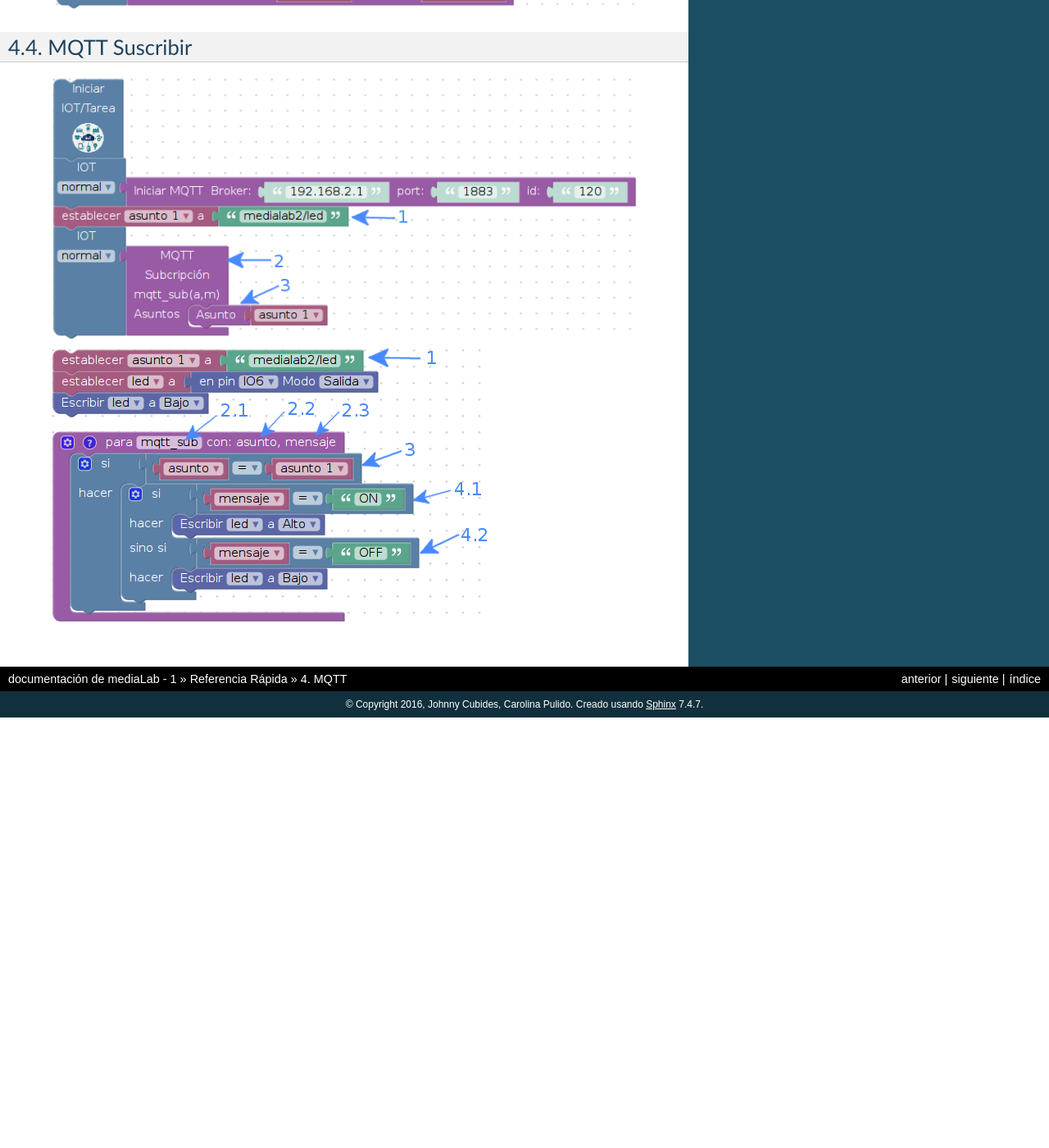
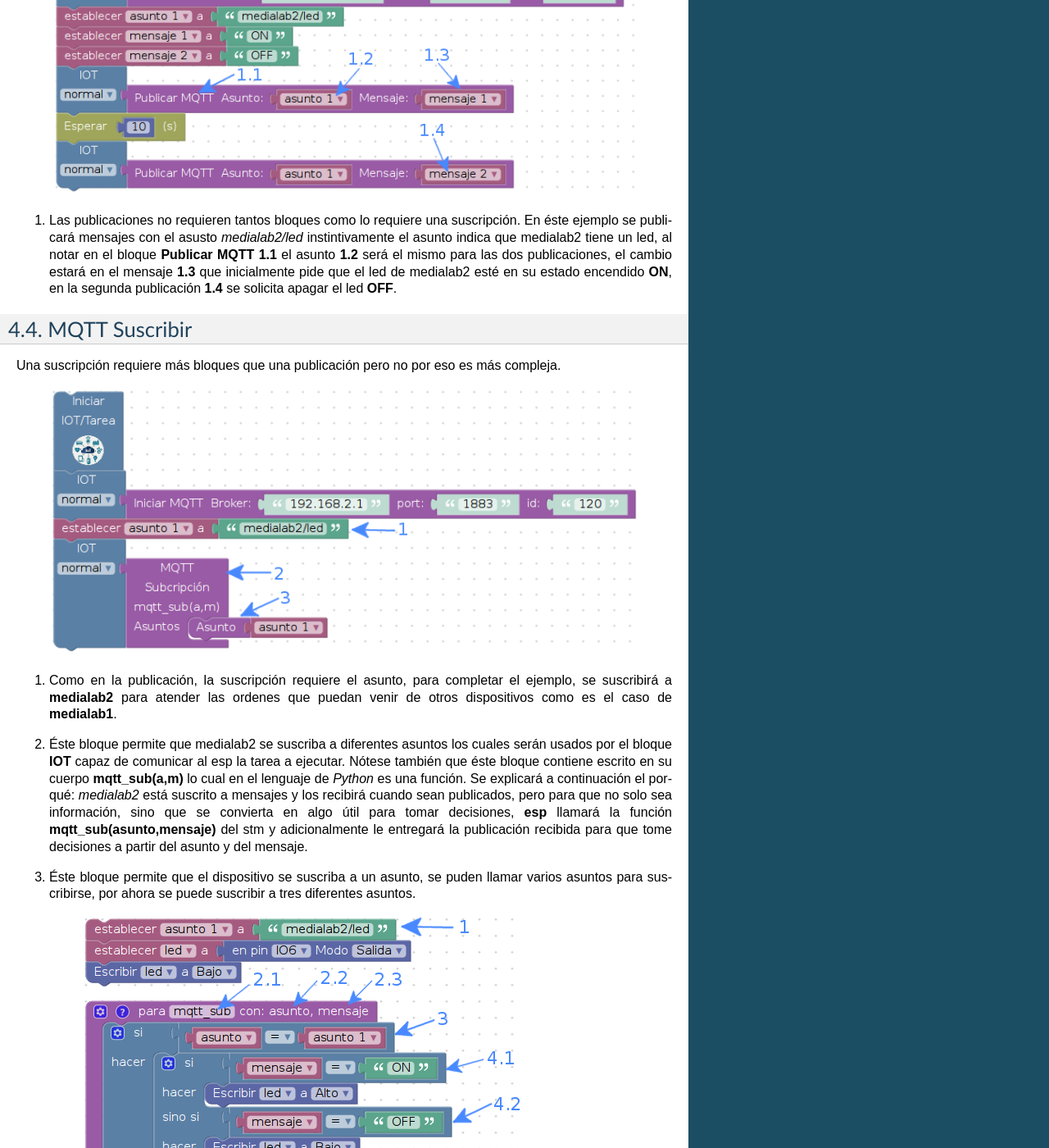
Before and after one commit to karolans25/appnode, a Sphinx documentation site: the page built from docs/rst_mediaLab/source/quickReference/mqtt.rst, in a window 1280 px wide and 1400 px high, scrolled down 3108 px. Shown: the whole window at 82% size. Built offline with Sphinx 7.4.7, drawn with Linux system fonts in a browser that asks for light colours; before the commit the page ends 3983 px from its top, so only the background shows below that; some of the changed text lies outside the part shown.

Commit message:
mqtt documentación casi finalizada

```diff
--- a/docs/rst_mediaLab/source/quickReference/mqtt.rst
+++ b/docs/rst_mediaLab/source/quickReference/mqtt.rst
@@ -71,7 +71,7 @@
 
 Se puede pensar entonces, que los dispositivos tendrán entre ellos un **"chat"** el cual permite
 que **"las cosas"** hablen entre ellas. Si pensamos un poco más afuera de lo que se ha mencionado,
-se pude pensar que una máquina le puede dar una orden a otra para que cambie su estado y entonces
+se puede pensar que una máquina le puede dar una orden a otra para que cambie su estado y entonces
 los mensajes no solo serán informativos, sino tomas de decisiones en sistemas máquina-máquina donde
 poco o nada habrá intervención del hombre.
 
@@ -83,6 +83,18 @@
         .. image:: imag/init_mqtt_client.png
 
 
+1. Todas las tareas que requieran de IOT necesitan de éste bloque, éste bloque debe ser
+   iniciado una única vez por programa.
+
+2. El bloque IOT es responsable de ejecutar tareas de Internet, además, de otras configuraciones.
+   Adicional, éste bloque tiene una pestaña de control de velocidad la cual controla y sincroniza
+   la comunicación entre el esp y el stm, las razones de cambiar la velocidad serán tenidas en
+   cuenta por el programador según él note el rendimiento.
+
+3. El bloque **Iniciar MQTT** es responsable de hacer el enlace con el Broker, se requiere conocer
+   del Broker la dirección IP **3.1**, el puerto por donde escucha **3.2**, un identificador del dispositivo que
+   solicita la conexión **3.3**. Nótese en la imagen que el bloque luego de estar diligenciado es usado
+   por IOT **2** para pasarle los parámetros al esp responsable de la comunicación Wifi.
 
 MQTT Publicar
 +++++++++++++
@@ -90,12 +102,33 @@
 
         .. image:: imag/mqtt_pub.png
 
+1. Las publicaciones no requieren tantos bloques como lo requiere una suscripción. En éste ejemplo se publicará
+   mensajes con el asusto *medialab2/led* instintivamente el asunto indica que medialab2 tiene un led, al notar
+   en el bloque  **Publicar MQTT** **1.1** el asunto **1.2** será el mismo para las dos publicaciones, el cambio
+   estará en el mensaje **1.3** que inicialmente pide que el led de medialab2 esté en su estado encendido **ON**,
+   en la segunda publicación **1.4** se solicita apagar el led **OFF**.
 
 MQTT Suscribir
 ++++++++++++++
 
+Una suscripción requiere más bloques que una publicación pero no por eso es más compleja.
+
 
         .. image:: imag/mqtt_sub.png
 
+1. Como en la publicación, la suscripción requiere el asunto, para completar el ejemplo, se suscribirá
+   a **medialab2** para atender las ordenes que puedan venir de otros dispositivos como es el caso de
+   **medialab1**.
+
+2. Éste bloque permite que medialab2 se suscriba a diferentes asuntos los cuales serán usados por el bloque **IOT**
+   capaz de comunicar al esp la tarea a ejecutar. Nótese también que éste bloque contiene escrito en su
+   cuerpo **mqtt_sub(a,m)** lo cual en el lenguaje de *Python* es una función. Se explicará a continuación el porqué:
+   *medialab2* está suscrito a mensajes y los recibirá cuando sean publicados, pero para que no solo sea información,
+   sino que se convierta en algo útil para tomar decisiones, **esp** llamará la función **mqtt_sub(asunto,mensaje)**
+   del stm y adicionalmente le entregará la publicación recibida para que tome decisiones a partir del asunto y
+   del mensaje.
+
+3. Éste bloque permite que el dispositivo se suscriba a un asunto, se puden llamar varios asuntos para suscribirse,
+   por ahora se puede suscribir a tres diferentes asuntos.
 
         .. image:: imag/mqtt_sub_fun.png
```
Also changed, not shown: 1 other file.
